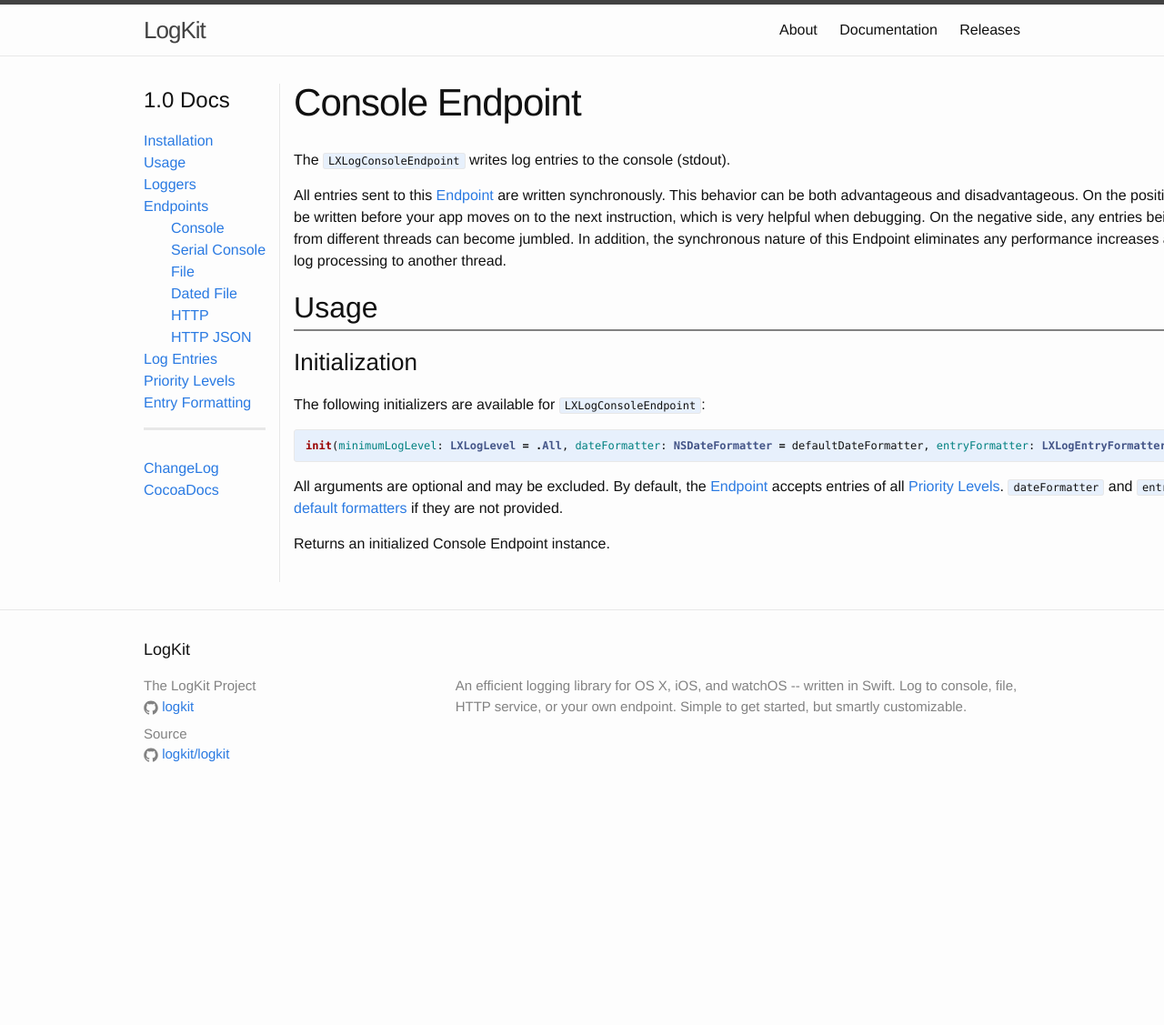
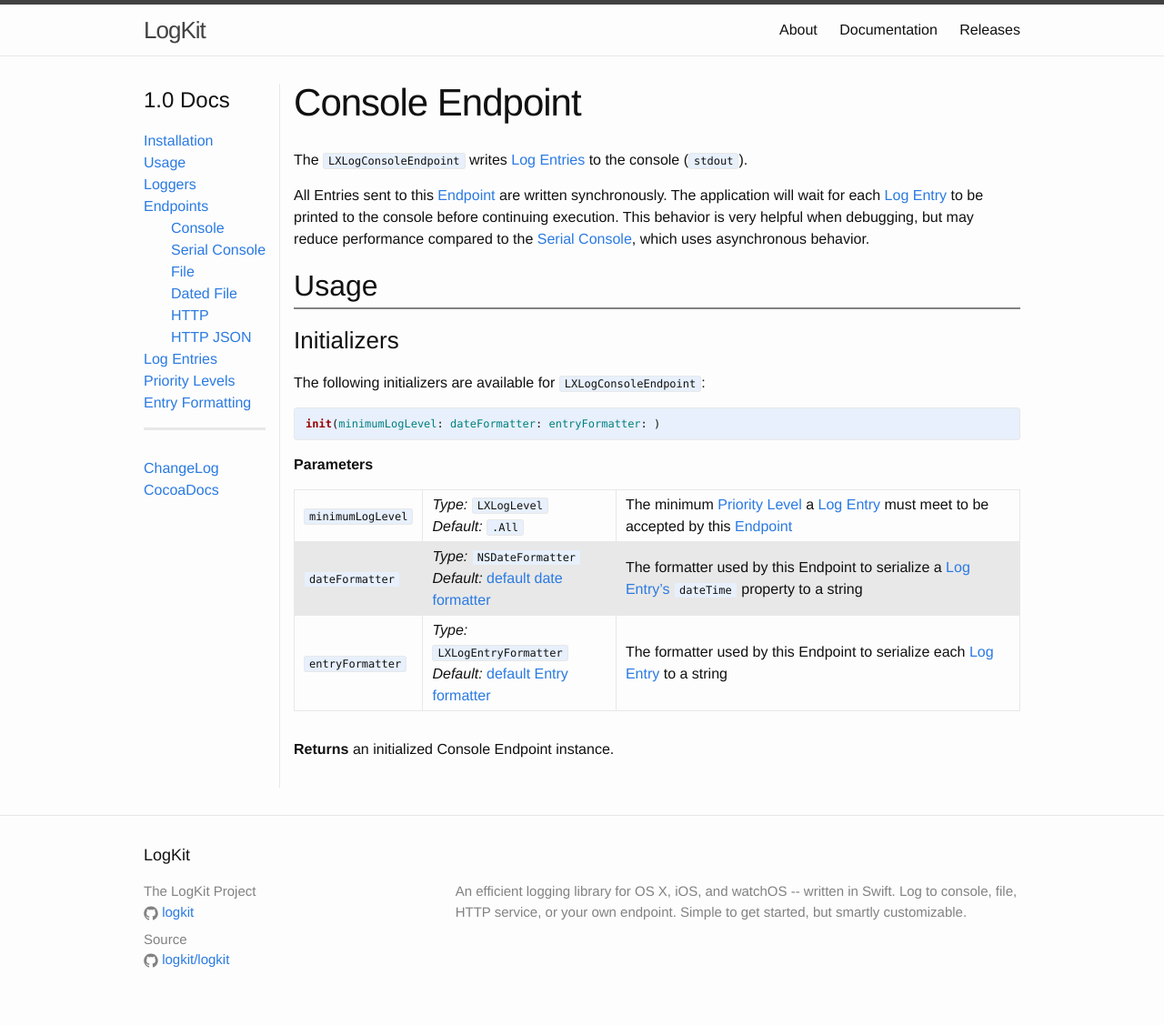
Before and after one commit to Conoize/logkit.github.io, a Jekyll site: the page built from _docs/1.0/endpoints/console.md, in a window 1280 px wide. Shown: the whole page at 91% size. Built offline with Jekyll 4.4.1, drawn with Linux system fonts in a browser that asks for light colours; before the commit the page ends 901 px from its top, so only the background shows below that.

Commit message:
Unified Console Endpoint documentation

```diff
--- a/_docs/1.0/endpoints/console.md
+++ b/_docs/1.0/endpoints/console.md
@@ -4,23 +4,13 @@
 family: 1.0
 ---
 
-The `LXLogConsoleEndpoint` writes log entries to the console (stdout).
-
-All entries sent to this [Endpoint][endpoints] are written synchronously. This behavior can be both advantageous and disadvantageous. On the positive side, entries will always be written before your app moves on to the next instruction, which is very helpful when debugging. On the negative side, any entries being written concurrently from different threads can become jumbled. In addition, the synchronous nature of this Endpoint eliminates any performance increases available from offloading log processing to another thread.
+{% include docs/endpoints/console/overview.md family=page.family %}
 
 ## Usage
 
-### Initialization
+### Initializers
 
-The following initializers are available for `LXLogConsoleEndpoint`:
-
-{% highlight swift %}
-init(minimumLogLevel: LXLogLevel = .All, dateFormatter: NSDateFormatter = defaultDateFormatter, entryFormatter: LXLogEntryFormatter = defaultEntryFormatter)
-{% endhighlight %}
-
-All arguments are optional and may be excluded. By default, the [Endpoint][endpoints] accepts entries of all [Priority Levels][levels]. `dateFormatter` and `entryFormatter` default to their [default formatters][default-formatting] if they are not provided.
-
-Returns an initialized Console Endpoint instance.
+{% include docs/endpoints/console/init.md family=page.family %}
 
 
 {% include links.md doc_version=page.family %}
--- a/_includes/docs/endpoints/common_params.md
+++ b/_includes/docs/endpoints/common_params.md
@@ -1,9 +1,13 @@
 {% case include.family %}
 
-{% when 1.0 %}
+{% when 1.0 or 1.1 %}`minimumLogLevel` | _Type:_ `LXLogLevel` <br> _Default:_ `.All` | The minimum [Priority Level][levels] a [Log Entry][entries] must meet to be accepted by this [Endpoint][endpoints]
+{% unless include.excludeFormatters == true %}`dateFormatter` | _Type:_ `NSDateFormatter` <br> _Default:_ [default date formatter][default-date-formatting] | The formatter used by this Endpoint to serialize a [Log Entry's][entries] `dateTime` property to a string
+`entryFormatter` | _Type:_ `LXLogEntryFormatter` <br> _Default:_ [default Entry formatter][default-entry-formatting] | The formatter used by this Endpoint to serialize each [Log Entry][entries] to a string{% endunless %}
 
-{% when 2.0 %}`minimumPriorityLevel` | _Type:_ `LXPriorityLevel` <br> _Default:_ `.All` | The minimum [Priority Level][levels] a [Log Entry][entries] must meet to be accepted by this [Endpoint][endpoints]
+
+{% else %}`minimumPriorityLevel` | _Type:_ `LXPriorityLevel` <br> _Default:_ `.All` | The minimum [Priority Level][levels] a [Log Entry][entries] must meet to be accepted by this [Endpoint][endpoints]
 {% unless include.excludeFormatters == true %}`dateFormatter` | _Type:_ `LXDateFormatter` <br> _Default:_ `.standardFormatter()` | The formatter used by this Endpoint to serialize a [Log Entry's][entries] `dateTime` property to a string
 `entryFormatter` | _Type:_ `LXEntryFormatter` <br> _Default:_ `.standardFormatter()` | The formatter used by this Endpoint to serialize each [Log Entry][entries] to a string{% endunless %}
 
+
 {% endcase %}
--- /dev/null
+++ b/_includes/docs/endpoints/console/init.md
@@ -0,0 +1,42 @@
+{% case include.family %}
+
+{% when 1.0 or 1.1 %}
+
+
+The following initializers are available for `LXLogConsoleEndpoint`:
+
+{% highlight swift %}
+init(minimumLogLevel: dateFormatter: entryFormatter: )
+{% endhighlight %}
+
+**Parameters**
+
+---------------------- | ------------------------------------- | -----------
+{% include docs/endpoints/common_params.md family=page.family %}
+
+**Returns** an initialized Console Endpoint instance.
+
+
+{% else %}
+
+
+The following initializers are available for `LXConsoleEndpoint`:
+
+{% highlight swift %}
+init(synchronous: minimumPriorityLevel: dateFormatter: entryFormatter: )
+{% endhighlight %}
+
+**Parameters**
+
+---------------------- | ------------------------------------- | -----------
+`synchronous`          | _Type:_ `Bool` <br> _Default:_ `true` | Specifies whether synchronous writing is desired
+{% include docs/endpoints/common_params.md family=page.family %}
+
+If synchronous behavior is selected, the application will wait for each [Log Entry][entries] to be printed to the console before continuing execution. This behavior is very helpful when debugging, but may reduce performance compared to the asynchronous behavior.
+
+If asynchronous behavior is selected, [Log Entries][entries] are not guaranteed to be printed before execution continues. This behavior can significantly improve performance, especially in environments featuring concurrency. However, an application making a logging call directly before crashing may crash before the Entry has a chance to be printed. While debugging an application, it is recommended to specify the synchronous behavior.
+
+**Returns** an initialized Console Endpoint instance.
+
+
+{% endcase %}
--- a/_includes/docs/endpoints/console/overview.md
+++ b/_includes/docs/endpoints/console/overview.md
@@ -1,8 +1,19 @@
 {% case include.family %}
 
-{% when 2.0 %}
-The `LXConsoleEndpoint` writes [Log Entries][entries] to the console (stdout).
+{% when 1.0 or 1.1 %}
+
+
+The `LXLogConsoleEndpoint` writes [Log Entries][entries] to the console (`stdout`).
+
+All Entries sent to this [Endpoint][endpoints] are written synchronously. The application will wait for each [Log Entry][entries] to be printed to the console before continuing execution. This behavior is very helpful when debugging, but may reduce performance compared to the [Serial Console][ep-serial-console], which uses asynchronous behavior.
+
+
+{% else %}
+
+
+The `LXConsoleEndpoint` writes [Log Entries][entries] to the console (`stdout`).
 
 > The Console Endpoint is safe to be used in environments featuring concurrency, and may or may not perform work asynchronously depending on its initialization parameters. Please see below.
 
+
 {% endcase %}
```
Also changed, not shown: _docs/1.1/endpoints/console.md (+3 -13 lines), _docs/2.0/endpoints/console.md (+2 -18 lines).
